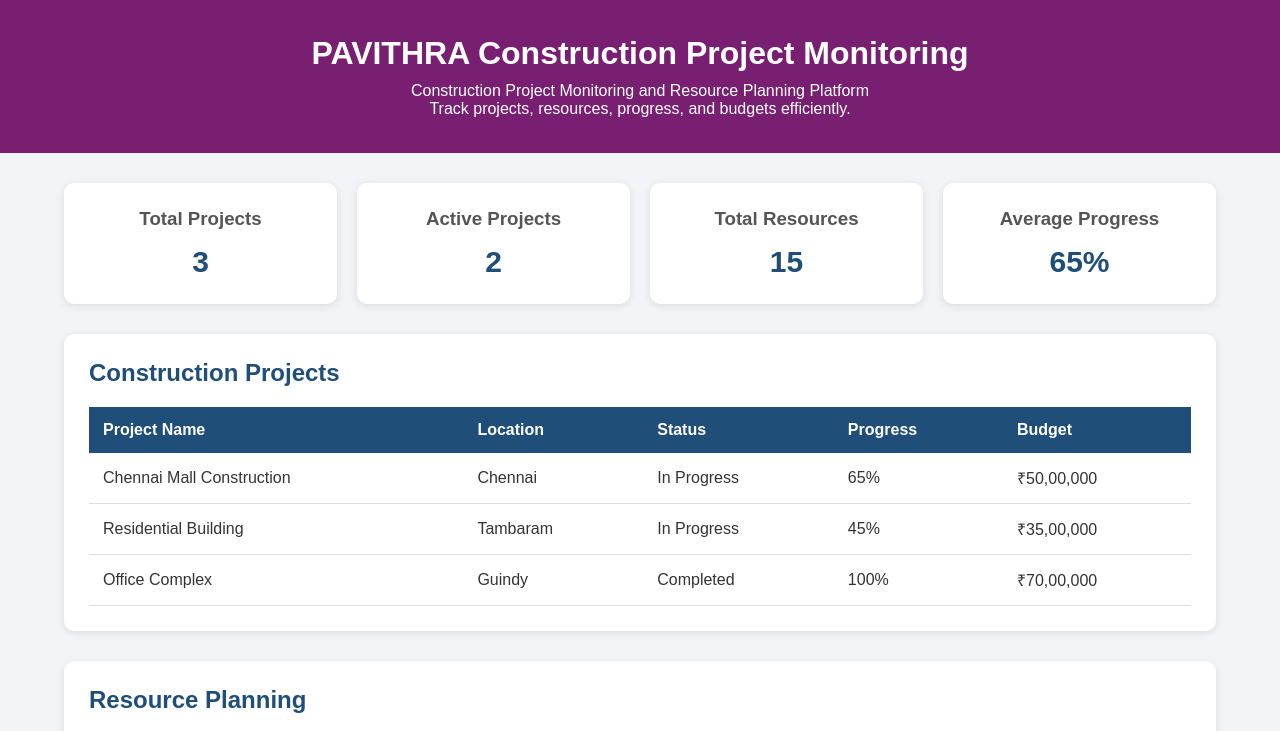
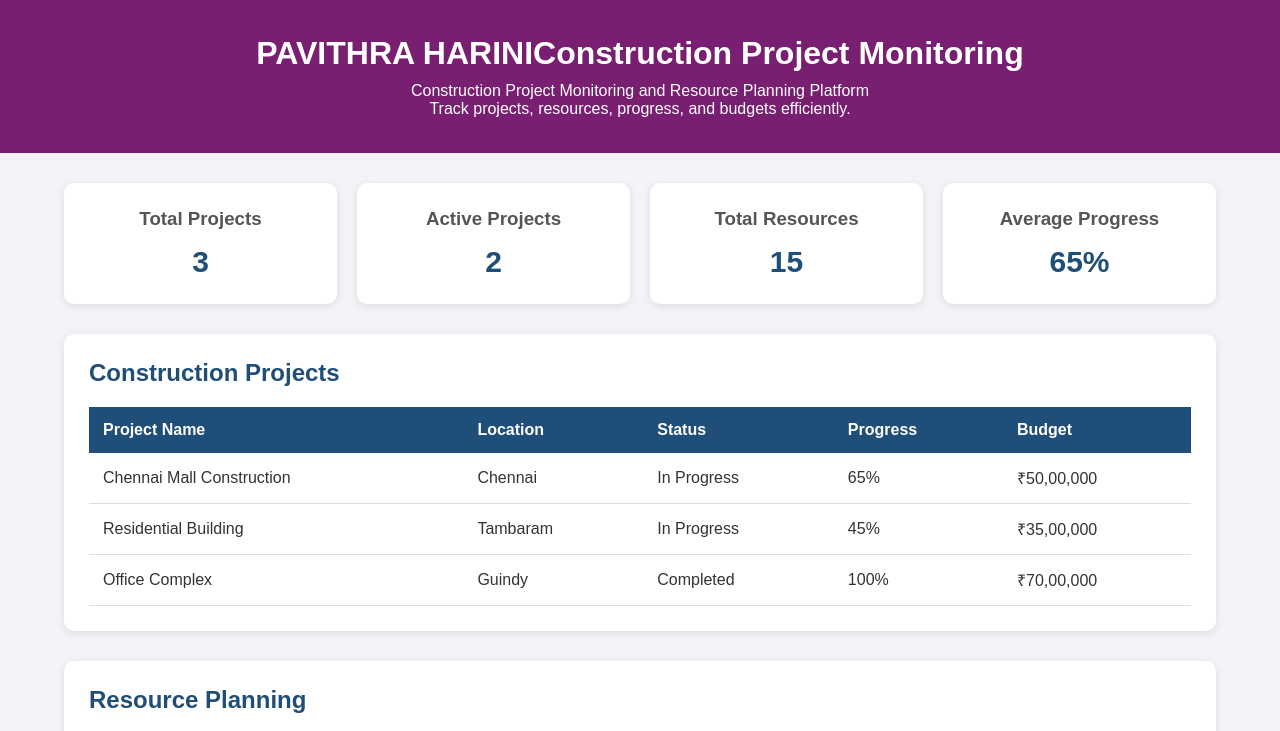
Before and after one commit to harinipalani929/construction-project, a plain HTML site: page frontend/index.html in a window 1280 px wide. Shown: the top 731 px of the page. Drawn offline with Linux system fonts and the light colour scheme; no server answers.

Commit message:
Update project title in index.html

```diff
--- a/frontend/index.html
+++ b/frontend/index.html
@@ -13,7 +13,7 @@
 <body>
 
     <header>
-        <h1>PAVITHRA Construction Project Monitoring</h1>
+        <h1>PAVITHRA HARINIConstruction Project Monitoring</h1>
         <p>Construction Project Monitoring and Resource Planning Platform</p>
         <p>Track projects, resources, progress, and budgets efficiently.</p>
     </header>
```
